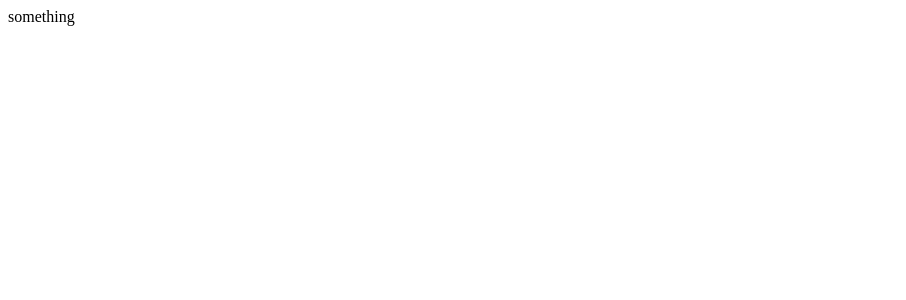
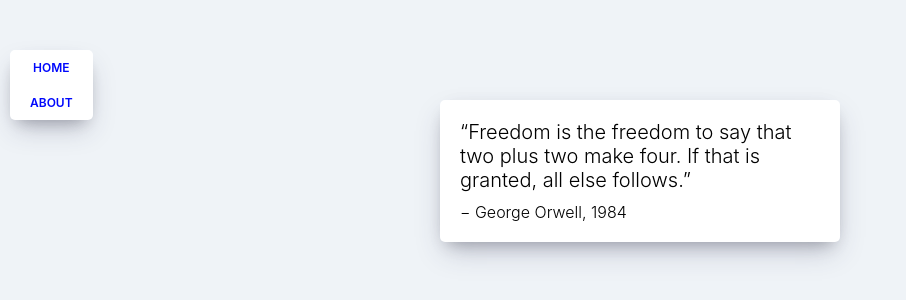
Before and after one commit to woojongkim/movie_app_2020, a React (Create React App) app: page /#/about in a window 1280 px wide. Shown: the top 300 px of the page, without its empty margins (0-906 px from the left). Built offline with nearby package versions, Linux system fonts and the light colour scheme.

Commit message:
#6.4 Redirecting

```diff
--- /dev/null
+++ b/src/App.css
@@ -0,0 +1,12 @@
+* {
+    box-sizing: border-box;
+  }
+
+  body {
+    margin: 0;
+    padding: 0;
+    font-family: -apple-system, BlinkMacSystemFont, "Segoe UI", Roboto, Oxygen,
+      Ubuntu, Cantarell, "Open Sans", "Helvetica Neue", sans-serif;
+    background-color: #eff3f7;
+    height: 100%;
+  }
--- a/src/App.js
+++ b/src/App.js
@@ -1,8 +1,20 @@
-//@ts-check
 import React from "react";
+import { HashRouter, Route } from "react-router-dom";
+import Home from "./routes/Home";
+import About from "./routes/About";
+import Detail from "./routes/Detail";
+import Navigation from "./components/Navigation";
+import "./App.css";
 
-function App(){
-  return <span>something</span>
+function App() {
+  return (
+    <HashRouter>
+      <Navigation />
+      <Route path="/" exact={true} component={Home} />
+      <Route path="/about" component={About} />
+      <Route path="/movie/:id" component={Detail} />
+    </HashRouter>
+  );
 }
 
 export default App;
--- a/src/components/Movie.css
+++ b/src/components/Movie.css
@@ -1,11 +1,6 @@
-
 .movies .movie {
-    width: 45%;
   background-color: white;
   margin-bottom: 70px;
-    display: flex;
-    align-items: flex-start;
-    justify-content: space-between;
   font-weight: 300;
   padding: 20px;
   border-radius: 5px;
@@ -14,38 +9,47 @@
     0 8px 16px -8px rgba(0, 0, 0, 0.3), 0 -6px 16px -6px rgba(0, 0, 0, 0.025);
 }
 
+.movies .movie a {
+  display: grid;
+  grid-template-columns: minmax(150px, 1fr) 2fr;
+  grid-gap: 20px;
+  text-decoration: none;
+  color: inherit;
+}
+
 .movie img {
   position: relative;
   top: -50px;
-    max-width: 200px;
+  max-width: 150px;
+  width: 100%;
   margin-right: 30px;
   box-shadow: 0 30px 60px -12px rgba(50, 50, 93, 0.25),
-      0 18px 36px -18px rgba(0, 0, 0, 0.3), 0 -12px 16px -8px rgba(0, 0, 0, 0.025);
+    0 18px 36px -18px rgba(0, 0, 0, 0.3), 0 -12px 36px -8px rgba(0, 0, 0, 0.025);
 }
 
-  .movie .movie_title,
-  .movie .movie_year {
+.movie .movie__title,
+.movie .movie__year {
   margin: 0;
   font-weight: 300;
 }
 
-  .movie .movie_title {
+.movie .movie__title {
   margin-bottom: 5px;
   font-size: 24px;
   color: #2c2c2c;
 }
 
-  .movie .movie_genres {
+.movie .movie__genres {
   list-style: none;
   padding: 0;
   margin: 0;
   display: flex;
+  flex-wrap: wrap;
   margin: 5px 0px;
 }
 
-
-  .movie_genres li,
-  .movie .movie_year {
+.movie__genres li,
+.movie .movie__year {
   margin-right: 10px;
   font-size: 14px;
 }
--- a/src/components/Movie.js
+++ b/src/components/Movie.js
@@ -1,30 +1,47 @@
-//@ts-check
-import react from "react";
+import React from "react";
+import { Link } from "react-router-dom";
 import PropTypes from "prop-types";
 import "./Movie.css";
 
-function Movie({ id, year, title, summary, poster, rating, genres }) {
+function Movie({ id, year, title, summary, poster, genres }) {
   return (
     <div className="movie">
-      <img className="movie_poster" src={poster} alt={title} title={title} />
-      <div className="movie_data">
-        <h3 className="movie_title">{title}</h3>
-        <h5 className="movie_year">{year}</h5>
-        <ul className="movie_genres">{genres.map((genre, number) => <li className="moive_genre" key={number}>{genre}</li>)}</ul>
-        <h5>{rating}/10.0</h5>
-        <h5 className="movie_summary">{summary.slice(0,180)}...</h5>
-      </div>
+      <Link
+        to={{
+          pathname: `/movie/${id}`,
+          state: {
+            year,
+            title,
+            summary,
+            poster,
+            genres
+          }
+        }}
+      >
+        <img src={poster} alt={title} title={title} />
+        <div className="movie__data">
+          <h3 className="movie__title">{title}</h3>
+          <h5 className="movie__year">{year}</h5>
+          <ul className="movie__genres">
+            {genres.map((genre, index) => (
+              <li key={index} className="genres__genre">
+                {genre}
+              </li>
+            ))}
+          </ul>
+          <p className="movie__summary">{summary.slice(0, 180)}...</p>
+        </div>
+      </Link>
     </div>
   );
 }
 
-Movie.prototype = {
+Movie.propTypes = {
   id: PropTypes.number.isRequired,
+  year: PropTypes.number.isRequired,
   title: PropTypes.string.isRequired,
   summary: PropTypes.string.isRequired,
   poster: PropTypes.string.isRequired,
-  year: PropTypes.number.isRequired,
-  rating: PropTypes.number.isRequired,
   genres: PropTypes.arrayOf(PropTypes.string).isRequired
 };
 
--- /dev/null
+++ b/src/components/Navigation.css
@@ -0,0 +1,37 @@
+.nav {
+    z-index: 1;
+    position: fixed;
+    top: 50px;
+    left: 10px;
+    display: flex;
+    flex-direction: column;
+    background-color: white;
+    padding: 10px 20px;
+    box-shadow: 0 13px 27px -5px rgba(50, 50, 93, 0.25),
+      0 8px 16px -8px rgba(0, 0, 0, 0.3), 0 -6px 16px -6px rgba(0, 0, 0, 0.025);
+    border-radius: 5px;
+  }
+
+  @media screen and (max-width: 1090px) {
+    .nav {
+      left: initial;
+      top: initial;
+      bottom: 0px;
+      width: 100%;
+      flex-direction: row;
+      justify-content: space-evenly;
+    }
+  }
+
+  .nav a {
+    text-decoration: none;
+    color: #0008fc;
+    text-transform: uppercase;
+    font-size: 12px;
+    text-align: center;
+    font-weight: 600;
+  }
+
+  .nav a:not(:last-child) {
+    margin-bottom: 20px;
+  }
--- /dev/null
+++ b/src/components/Navigation.js
@@ -0,0 +1,14 @@
+import React from "react";
+import { Link } from "react-router-dom";
+import "./Navigation.css";
+
+function Navigation() {
+  return (
+    <div className="nav">
+      <Link to="/">Home</Link>
+      <Link to="/about">About</Link>
+    </div>
+  );
+}
+
+export default Navigation;
--- /dev/null
+++ b/src/routes/About.css
@@ -0,0 +1,21 @@
+.about__container {
+    box-shadow: 0 13px 27px -5px rgba(50, 50, 93, 0.25),
+      0 8px 16px -8px rgba(0, 0, 0, 0.3), 0 -6px 16px -6px rgba(0, 0, 0, 0.025);
+    padding: 20px;
+    border-radius: 5px;
+    background-color: white;
+    margin: 0 auto;
+    margin-top: 100px;
+    width: 100%;
+    max-width: 400px;
+    font-weight: 300;
+  }
+
+  .about__container span:first-child {
+    font-size: 20px;
+  }
+
+  .about__container span:last-child {
+    display: block;
+    margin-top: 10px;
+  }
--- a/src/routes/About.js
+++ b/src/routes/About.js
@@ -0,0 +1,17 @@
+import React from "react";
+import "./About.css";
+
+function About(props) {
+  console.log(props);
+  return (
+    <div className="about__container">
+      <span>
+        “Freedom is the freedom to say that two plus two make four. If that is
+        granted, all else follows.”
+      </span>
+      <span>− George Orwell, 1984</span>
+    </div>
+  );
+}
+
+export default About;
--- /dev/null
+++ b/src/routes/Detail.js
@@ -0,0 +1,19 @@
+import React from "react";
+
+class Detail extends React.Component {
+  componentDidMount() {
+    const { location, history } = this.props;
+    if (location.state === undefined) {
+      history.push("/");
+    }
+  }
+  render() {
+    const { location } = this.props;
+    if (location.state) {
+      return <span>{location.state.title}</span>;
+    } else {
+      return null;
+    }
+  }
+}
+export default Detail;
--- a/src/routes/Home.css
+++ b/src/routes/Home.css
@@ -1,19 +1,3 @@
-* {
-    box-sizing: border-box;
-  }
-
-  body {
-    margin: 0;
-    padding: 0;
-    font-family: -apple-system, BlinkMacSystemFont, "Segoe UI", Roboto, Oxygen,
-      Ubuntu, Cantarell, "Open Sans", "Helvetica Neue", sans-serif;
-    background-color: #eff3f7;
-    height: 100%;
-  }
-
-  html,
-  body,
-  #potato,
 .container {
   height: 100%;
   display: flex;
@@ -22,18 +6,25 @@
 
 .loader {
   width: 100%;
-    height: 100%;
+  height: 100vh;
   display: flex;
   justify-content: center;
   align-items: center;
+  font-weight: 300;
 }
 
 .movies {
-    display: flex;
-    justify-content: space-between;
-    align-items: flex-start;
-    flex-wrap: wrap;
+  display: grid;
+  grid-template-columns: repeat(2, minmax(200px, 1fr));
+  grid-gap: 100px;
   padding: 50px;
+  width: 80%;
   padding-top: 70px;
-    width: 80%;
 }
+
+@media screen and (max-width: 1090px) {
+  .movies {
+    grid-template-columns: 1fr;
+    width: 100%;
+  }
+}
--- a/src/routes/Home.js
+++ b/src/routes/Home.js
@@ -1,68 +1,37 @@
-//@ts-check
 import React from "react";
 import axios from "axios";
-import Movie from "./components/Movie";
+import Movie from "../components/Movie";
 import "./Home.css";
 
 class Home extends React.Component {
-  page = 1;
-  limit = 10;
-
   state = {
     isLoading: true,
-    movies: [],
-    curPage: 1
+    movies: []
   };
-
-  getMovies = async (page) => {
-    const newLocal = `https://yts.mx/api/v2/list_movies.json?page=${page}&limit=${this.limit}`;
-    console.log(newLocal);
+  getMovies = async () => {
     const {
       data: {
-        data: { movies },
-      },
+        data: { movies }
+      }
     } = await axios.get(
-      newLocal
+      "https://yts-proxy.now.sh/list_movies.json?sort_by=rating"
     );
-    this.setState({ movies, isLoading: false, curPage: page });
+    this.setState({ movies, isLoading: false });
   };
-
   componentDidMount() {
-    this.getMovies(this.page);
+    this.getMovies();
   }
-
-  prev = () => {
-    if (this.page <= 1)
-      return;
-    this.getMovies(--this.page);
-  }
-
-  next = () => {
-    this.getMovies(++this.page);
-  }
-
-  more = () => {
-    this.limit += 1;
-    this.getMovies(this.page);
-  }
-
   render() {
-    const { isLoading, movies, curPage } = this.state;
-    console.log("render");
-    console.log(movies);
+    const { isLoading, movies } = this.state;
     return (
       <section className="container">
-        <div className="navigator">
-          <button onClick={this.prev}>prev</button>
-          {curPage}
-          <button onClick={this.next}>next</button>
-          <button onClick={this.more}>more</button>
-        </div>
         {isLoading ? (
           <div className="loader">
-            <span className="loader_text">Loading...</span>
-          </div>) :
-          (<div className="movies">{movies.map(movie => (
+            <span className="loader__text">Loading...</span>
+          </div>
+        ) : (
+          <div className="movies">
+            {movies.map(movie => (
               <Movie
                 key={movie.id}
                 id={movie.id}
@@ -70,11 +39,11 @@ class Home extends React.Component {
                 title={movie.title}
                 summary={movie.summary}
                 poster={movie.medium_cover_image}
-              rating={movie.rating}
                 genres={movie.genres}
               />
             ))}
-          </div>)}
+          </div>
+        )}
       </section>
     );
   }
```
Lines whose indentation alone changed are shown as unchanged.
